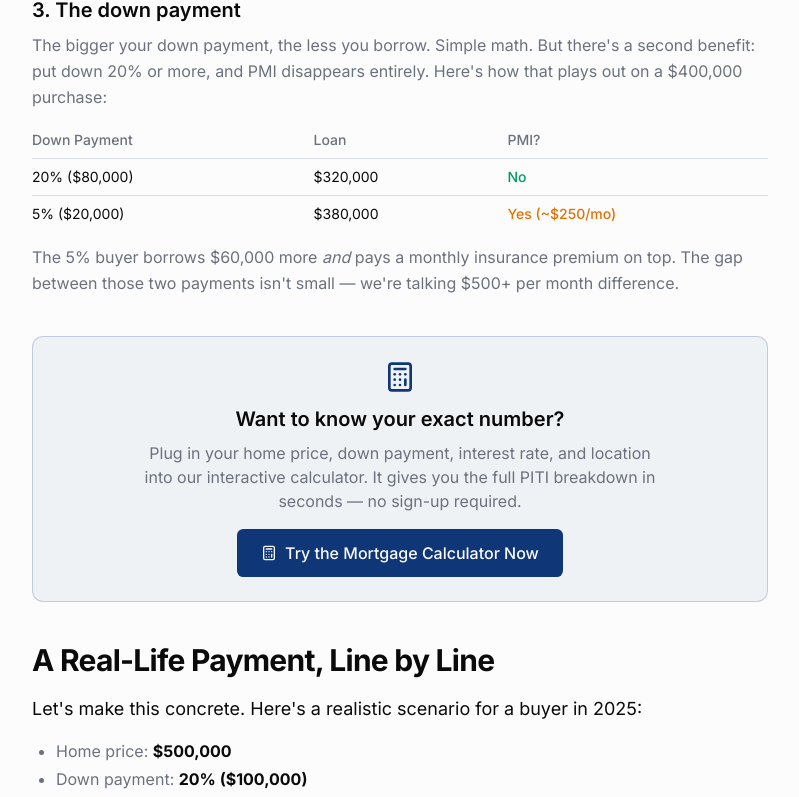
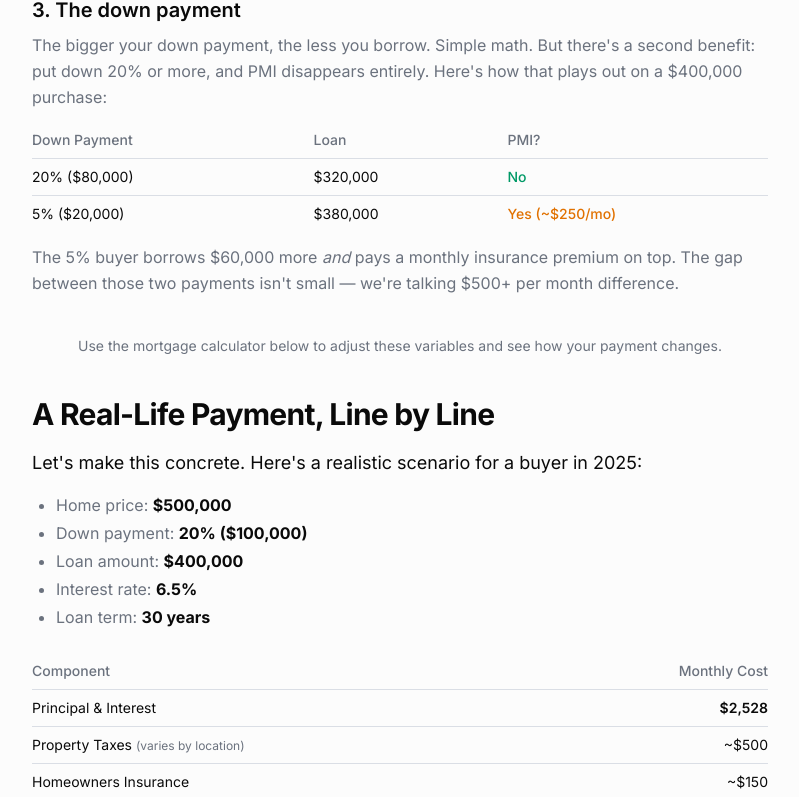
Before and after one commit to chongsong240/MortgagePro, a React (Vite) app: page /blog/monthly-payment-breakdown in a window 1280 px wide. Shown: the part 2919-3716 px from the top of the page, without its empty margins (240-1039 px from the left). Built offline with nearby package versions, Linux system fonts and the light colour scheme.

Commit message:
Improve PMI link anchor text and merge duplicate calculator CTAs

```diff
--- a/src/components/blog/MonthlyPaymentBreakdown.tsx
+++ b/src/components/blog/MonthlyPaymentBreakdown.tsx
@@ -1,6 +1,6 @@
 import React from 'react';
 import { Link } from 'react-router-dom';
-import { ArrowRight, DollarSign, Percent, Calendar, Home, PieChart, BookOpen, Calculator } from 'lucide-react';
+import { ArrowRight, DollarSign, Percent, Calendar, Home, PieChart, BookOpen } from 'lucide-react';
 import { TipBox, WarningBox, InfoBox, KeyTakeaway, ComparisonTable, CalculatorCTA, StatHighlight, ExampleBox, Checklist } from './BlogComponents';
 import BlogSchema from './BlogSchema';
 import AllCalculatorsGrid from './AllCalculatorsGrid';
@@ -153,8 +153,8 @@ export default function MonthlyPaymentBreakdown() {
               If you put down less than 20%, the bank considers you a higher risk. So they charge you an
               insurance premium to protect <em>themselves</em>. It's money you pay every month that doesn't
               build equity or pay down your loan. It just covers the bank if you default.
-              {' '}<Link to="/blog/what-is-pmi" className="text-primary hover:underline font-medium">
-                We have a full guide on PMI and how to get rid of it →
+              <Link to="/blog/what-is-pmi" className="text-primary hover:underline font-medium">
+                We have a full guide on what PMI is and how to cancel it as soon as you're eligible.
               </Link>
             </p>
           </div>
@@ -263,25 +263,11 @@ export default function MonthlyPaymentBreakdown() {
       </section>
 
       {/* ============================================ */}
-      {/* CALCULATOR EMBED - CTA */}
+      {/* Light calculator hint — full CTA follows in Section 4 */}
       {/* ============================================ */}
-      <div className="bg-primary/5 border border-primary/20 rounded-xl p-6 mb-10 text-center">
-        <div className="flex justify-center mb-3">
-          <Calculator className="w-8 h-8 text-primary" />
-        </div>
-        <h3 className="text-xl font-semibold text-foreground mb-2">Want to know your exact number?</h3>
-        <p className="text-muted-foreground mb-4 max-w-lg mx-auto">
-          Plug in your home price, down payment, interest rate, and location into our interactive calculator.
-          It gives you the full PITI breakdown in seconds — no sign-up required.
-        </p>
-        <Link
-          to="/mortgage-calculator"
-          className="inline-flex items-center gap-2 bg-primary text-primary-foreground px-6 py-3 rounded-md font-medium hover:bg-primary/90 transition-colors"
-        >
-          <Calculator className="w-4 h-4" />
-          Try the Mortgage Calculator Now
-        </Link>
-      </div>
+      <p className="text-sm text-muted-foreground text-center mb-10">
+        Use the mortgage calculator below to adjust these variables and see how your payment changes.
+      </p>
 
       {/* ============================================ */}
       {/* Section 4 - Real Life Numbers */}
```
